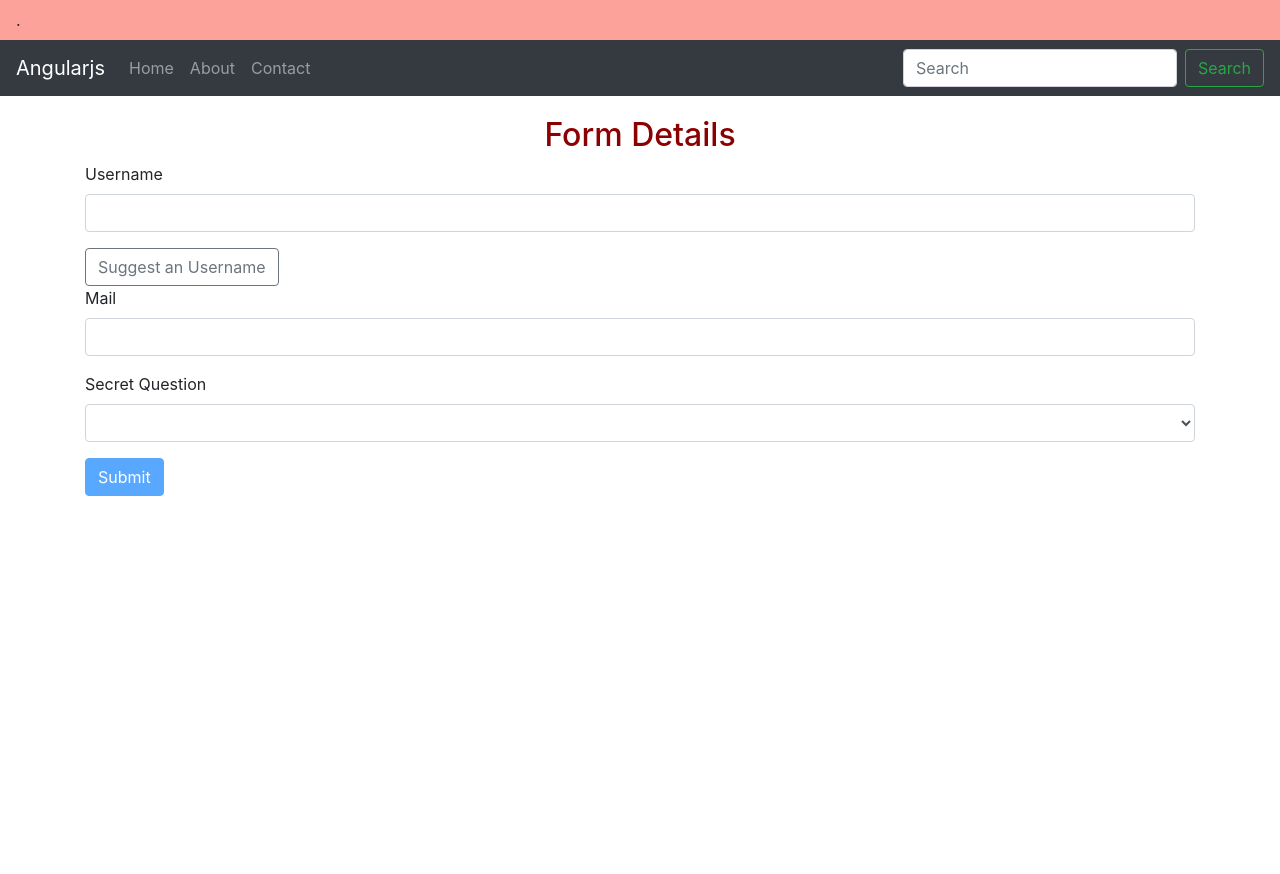
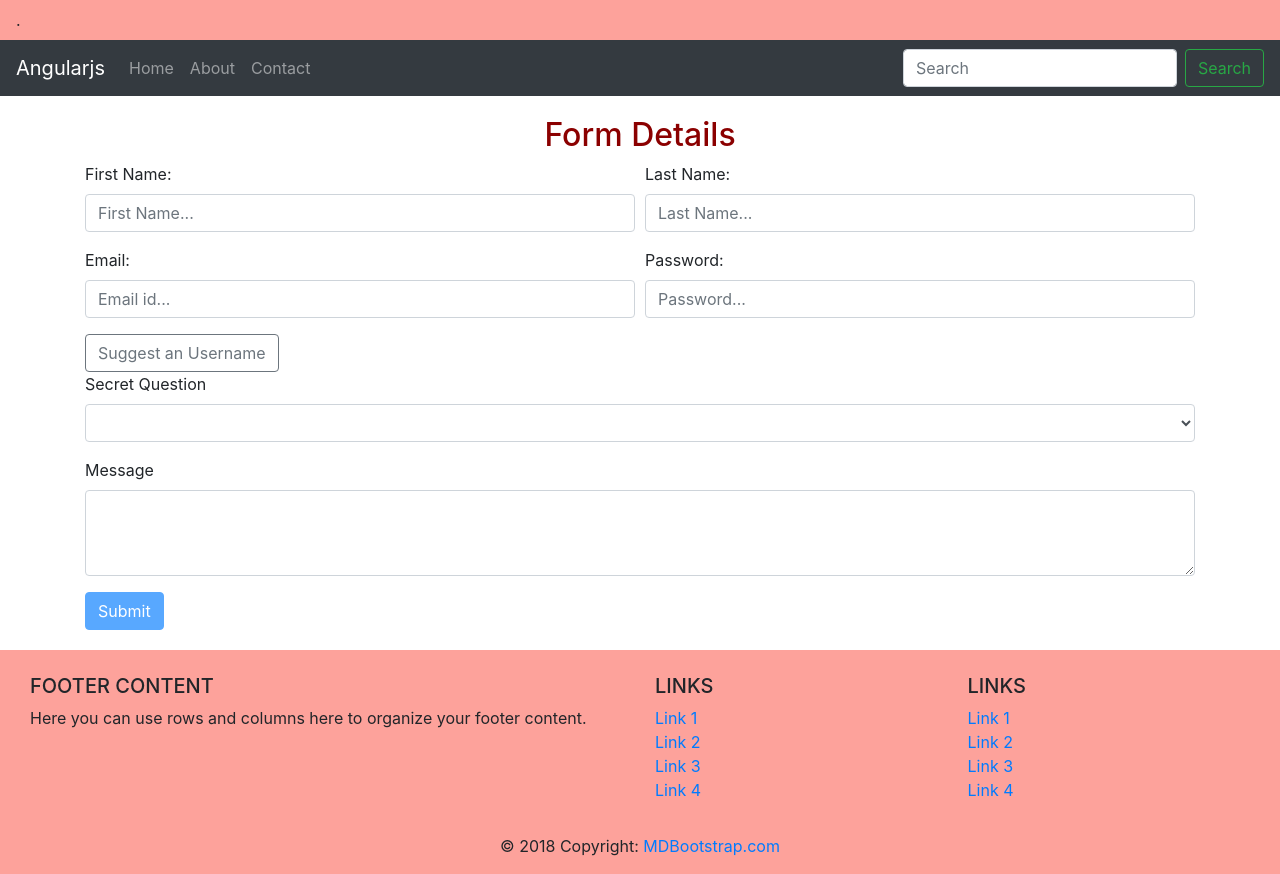
Before and after one commit to vishnuvanthala5546/form-module, an Angular app: page / in a window 1280 px wide. Before the commit the page ends 800 px from the top, so only its background shows below. Built offline with nearby package versions, Linux system fonts and the light colour scheme.

Commit message:
178 TD Outputting Validation Error Messages

```diff
--- a/src/app/app.component.html
+++ b/src/app/app.component.html
@@ -1,35 +1,4 @@
-<nav class="navbar navbar-light" style="background-color: #fda29b;">
-  .
-</nav>
-<nav class="navbar navbar-expand-md bg-dark navbar-dark">
-  <!-- Brand -->
-  <a class="navbar-brand" href="javascript:">Angularjs</a>
-
-  <!-- Toggler/collapsibe Button -->
-  <button class="navbar-toggler" type="button" data-toggle="collapse" data-target="#collapsibleNavbar">
-    <span class="navbar-toggler-icon"></span>
-  </button>
-
-  <!-- Navbar links -->
-  <div class="collapse navbar-collapse" id="collapsibleNavbar">
-    <ul class="navbar-nav">
-      <li class="nav-item">
-        <a class="nav-link" href="javascript:">Home</a>
-      </li>
-      <li class="nav-item">
-        <a class="nav-link" href="javascript:">About</a>
-      </li>
-      <li class="nav-item">
-        <a class="nav-link" href="javascript:">Contact</a>
-      </li>
-    </ul>
-  </div>
-  <form class="form-inline">
-    <input class="form-control mr-sm-2" type="search" placeholder="Search" aria-label="Search">
-    <button class="btn btn-outline-success my-2 my-sm-0" type="submit">Search</button>
-  </form>
-</nav>
-
+<app-header></app-header>
 <div class="container">
   <h2>Form Details</h2>
   <div class="row">
@@ -37,27 +6,60 @@
 
       <form (ngSubmit)="onSubmit()" #f="ngForm">
         <div id="user-data">
-          <div class="form-group">
-            <label for="username">Username</label>
-            <input type="text"
-                   id="username"
+          <div class="form-row">
+            <!-- Default input -->
+            <div class="form-group col-md-6">
+              <label for="fname">First Name:</label>
+              <input type="email"
                      class="form-control"
+                     id="fname"
+                     placeholder="First Name..."
                      ngModel
-                   name="username"
+                     name="fname"
                      required>
             </div>
-          <button class="btn btn-outline-secondary" type="button">Suggest an Username</button>
-          <div class="form-group">
-            <label for="email">Mail</label>
+            <!-- Default input -->
+            <div class="form-group col-md-6">
+              <label for="lname">Last Name:</label>
+              <input type="text"
+                     class="form-control"
+                     id="lname"
+                     placeholder="Last Name..."
+                     ngModel
+                     name="lname"
+                     required>
+            </div>
+          </div>
+
+          <div class="form-row">
+            <!-- Default input -->
+            <div class="form-group col-md-6">
+              <label for="email">Email:</label>
               <input type="email"
                      id="email"
                      class="form-control"
                      ngModel
                      name="email"
                      required
-                   email>
+                     email
+                     #email="ngModel"
+                     placeholder="Email id...">
+              <span class="help-block" *ngIf="!email.valid && email.touched">please enter a valid email!</span>
             </div>
-          <p *ngIf="">Please enter valid value!</p>
+            <!-- Default input -->
+            <div class="form-group col-md-6">
+              <label for="pass">Password:</label>
+              <input type="password"
+                     class="form-control"
+                     id="pass"
+                     placeholder="Password..."
+                     ngModel
+                     name="password"
+                     required>
+            </div>
+          </div>
+
+          <button class="btn btn-outline-secondary" type="button">Suggest an Username</button>
         </div>
         <div class="form-group">
           <label for="secret">Secret Question</label>
@@ -70,6 +72,19 @@
             <option value="teacher">Your first teacher?</option>
           </select>
         </div>
+          <div class="form-group purple-border">
+            <label for="meassage">Message</label>
+            <textarea
+              class="form-control"
+              id="meassage"
+              rows="3"
+              ngModel
+              name="message"
+              required
+              ></textarea>
+            <!--#textarea="ngModel"-->
+            <!--<span class="help-block">please enter a valid message!</span>-->
+          </div>
         <button
           class="btn btn-primary"
           type="submit"
@@ -79,3 +94,4 @@
   </div>
 </div>
 <!--<router-outlet></router-outlet>-->
+<app-footer></app-footer>
--- a/src/app/app.component.scss
+++ b/src/app/app.component.scss
@@ -8,3 +8,6 @@ h2{
 input.ng-invalid.ng-touched {
   border: 1px solid red;
 }
+textarea.ng-invalid.ng-touched {
+  border: 1px solid red;
+}
--- a/src/app/app.module.ts
+++ b/src/app/app.module.ts
@@ -4,10 +4,14 @@ import { NgModule } from '@angular/core';
 import { AppRoutingModule } from './app-routing.module';
 import { AppComponent } from './app.component';
 import {FormsModule} from '@angular/forms';
+import { FooterComponent } from './footer/footer.component';
+import { HeaderComponent } from './header/header.component';
 
 @NgModule({
   declarations: [
-    AppComponent
+    AppComponent,
+    FooterComponent,
+    HeaderComponent
   ],
   imports: [
     BrowserModule,
--- /dev/null
+++ b/src/app/footer/footer.component.html
@@ -0,0 +1,86 @@
+<!-- Footer -->
+<div class="container-fluid" style="background-color: #fda29b">
+  <footer class="page-footer font-small brown pt-4">
+
+    <!-- Footer Links -->
+    <div class="container-fluid text-center text-md-left">
+
+      <!-- Grid row -->
+      <div class="row">
+
+        <!-- Grid column -->
+        <div class="col-md-6 mt-md-0 mt-3">
+
+          <!-- Content -->
+          <h5 class="text-uppercase">Footer Content</h5>
+          <p>Here you can use rows and columns here to organize your footer content.</p>
+
+        </div>
+        <!-- Grid column -->
+
+        <hr class="clearfix w-100 d-md-none pb-3">
+
+        <!-- Grid column -->
+        <div class="col-md-3 mb-md-0 mb-3">
+
+          <!-- Links -->
+          <h5 class="text-uppercase">Links</h5>
+
+          <ul class="list-unstyled">
+            <li>
+              <a href="#!">Link 1</a>
+            </li>
+            <li>
+              <a href="#!">Link 2</a>
+            </li>
+            <li>
+              <a href="#!">Link 3</a>
+            </li>
+            <li>
+              <a href="#!">Link 4</a>
+            </li>
+          </ul>
+
+        </div>
+        <!-- Grid column -->
+
+        <!-- Grid column -->
+        <div class="col-md-3 mb-md-0 mb-3">
+
+          <!-- Links -->
+          <h5 class="text-uppercase">Links</h5>
+
+          <ul class="list-unstyled">
+            <li>
+              <a href="#!">Link 1</a>
+            </li>
+            <li>
+              <a href="#!">Link 2</a>
+            </li>
+            <li>
+              <a href="#!">Link 3</a>
+            </li>
+            <li>
+              <a href="#!">Link 4</a>
+            </li>
+          </ul>
+
+        </div>
+        <!-- Grid column -->
+
+      </div>
+      <!-- Grid row -->
+
+    </div>
+    <!-- Footer Links -->
+
+    <!-- Copyright -->
+    <div class="footer-copyright text-center py-3">© 2018 Copyright:
+      <a href="https://mdbootstrap.com/education/bootstrap/"> MDBootstrap.com</a>
+    </div>
+    <!-- Copyright -->
+
+  </footer>
+</div>
+
+<!-- Footer -->
--- /dev/null
+++ b/src/app/footer/footer.component.scss
@@ -0,0 +1,3 @@
+.page-footer{
+  margin-top: 20px;
+}
--- /dev/null
+++ b/src/app/footer/footer.component.ts
@@ -0,0 +1,15 @@
+import { Component, OnInit } from '@angular/core';
+
+@Component({
+  selector: 'app-footer',
+  templateUrl: './footer.component.html',
+  styleUrls: ['./footer.component.scss']
+})
+export class FooterComponent implements OnInit {
+
+  constructor() { }
+
+  ngOnInit() {
+  }
+
+}
--- /dev/null
+++ b/src/app/header/header.component.html
@@ -0,0 +1,32 @@
+
+<nav class="navbar navbar-light" style="background-color: #fda29b;">
+  .
+</nav>
+<nav class="navbar navbar-expand-md bg-dark navbar-dark">
+  <!-- Brand -->
+  <a class="navbar-brand" href="javascript:">Angularjs</a>
+
+  <!-- Toggler/collapsibe Button -->
+  <button class="navbar-toggler" type="button" data-toggle="collapse" data-target="#collapsibleNavbar">
+    <span class="navbar-toggler-icon"></span>
+  </button>
+
+  <!-- Navbar links -->
+  <div class="collapse navbar-collapse" id="collapsibleNavbar">
+    <ul class="navbar-nav">
+      <li class="nav-item">
+        <a class="nav-link" href="javascript:">Home</a>
+      </li>
+      <li class="nav-item">
+        <a class="nav-link" href="javascript:">About</a>
+      </li>
+      <li class="nav-item">
+        <a class="nav-link" href="javascript:">Contact</a>
+      </li>
+    </ul>
+  </div>
+  <form class="form-inline">
+    <input class="form-control mr-sm-2" type="search" placeholder="Search" aria-label="Search">
+    <button class="btn btn-outline-success my-2 my-sm-0" type="submit">Search</button>
+  </form>
+</nav>
--- /dev/null
+++ b/src/app/header/header.component.ts
@@ -0,0 +1,15 @@
+import { Component, OnInit } from '@angular/core';
+
+@Component({
+  selector: 'app-header',
+  templateUrl: './header.component.html',
+  styleUrls: ['./header.component.scss']
+})
+export class HeaderComponent implements OnInit {
+
+  constructor() { }
+
+  ngOnInit() {
+  }
+
+}
--- a/src/index.html
+++ b/src/index.html
@@ -11,8 +11,11 @@
   <script src="https://ajax.googleapis.com/ajax/libs/jquery/3.3.1/jquery.min.js"></script>
   <script src="https://cdnjs.cloudflare.com/ajax/libs/popper.js/1.14.6/umd/popper.min.js"></script>
   <script src="https://maxcdn.bootstrapcdn.com/bootstrap/4.2.1/js/bootstrap.min.js"></script>
+
+  <!--<link rel="stylesheet" href="https://cdnjs.cloudflare.com/ajax/libs/mdbootstrap/4.6.0/css/mdb.min.css"/>-->
+  <!--<script type="text/javascript" src="https://cdnjs.cloudflare.com/ajax/libs/mdbootstrap/4.6.0/js/mdb.min.js"></script>-->
 </head>
 <body>
-  <app-root></app-root>
+<app-root></app-root>
 </body>
 </html>
```
Also changed, not shown: src/app/header/header.component.scss (added). Lines whose indentation alone changed are shown as unchanged.
